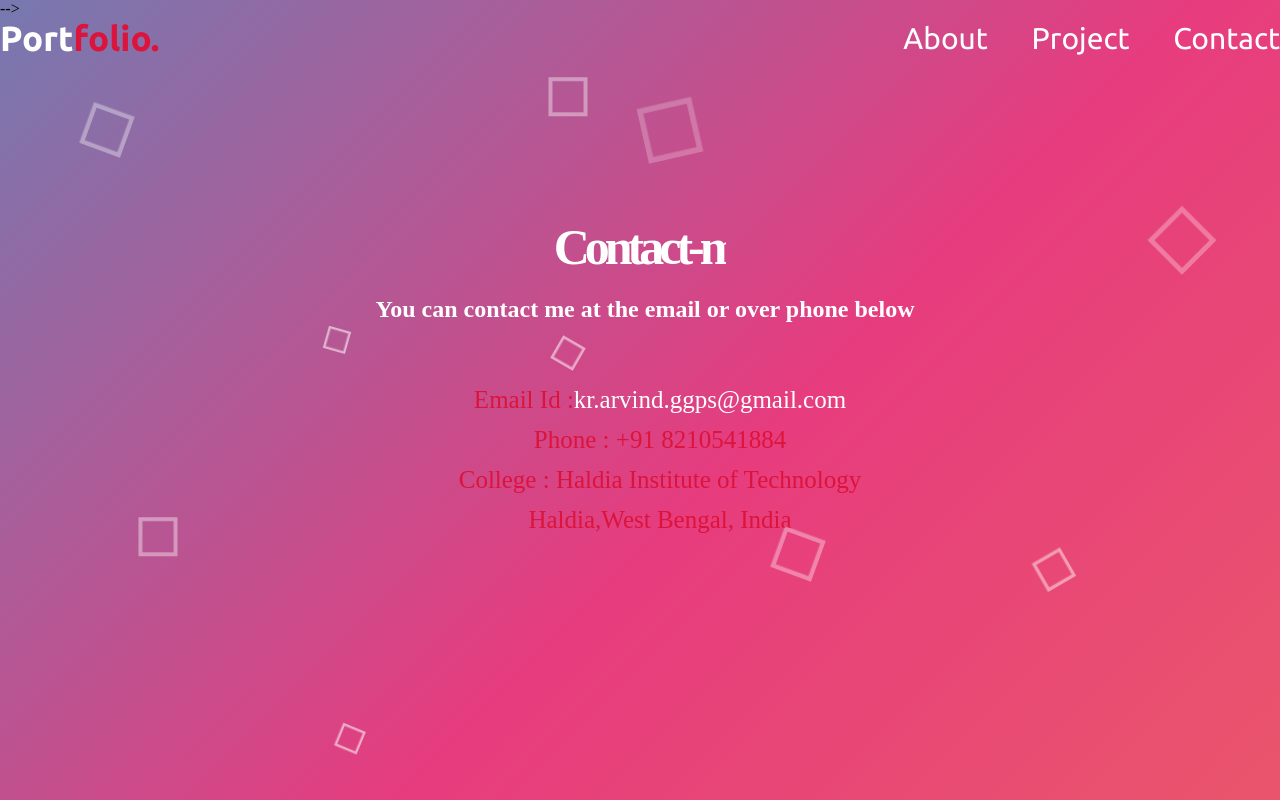
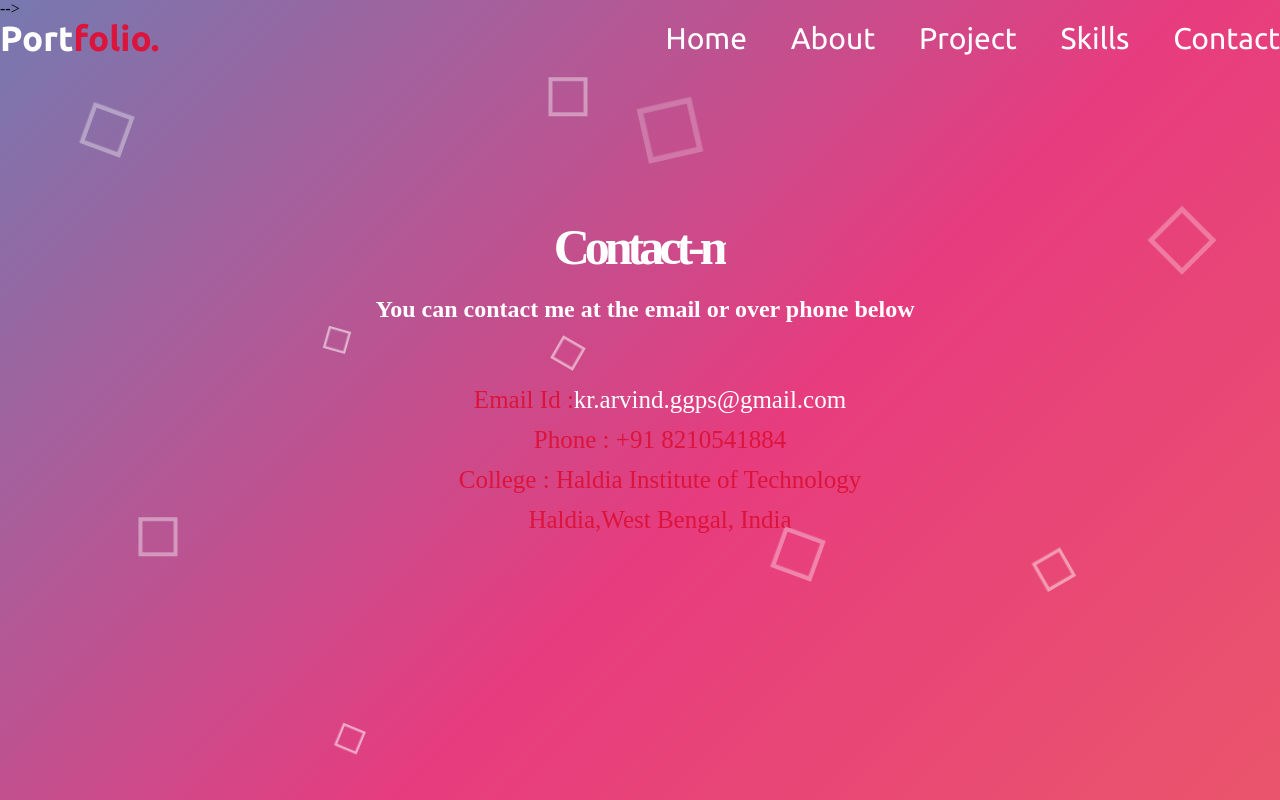
Before and after one commit to arvind0009/arvind0009.github.io, a plain HTML site: page contact.html in a window 1280 px wide. Drawn offline with Linux system fonts and the light colour scheme.

Commit message:
Update contact.html

```diff
--- a/contact.html
+++ b/contact.html
@@ -11,9 +11,11 @@
             <div class="max-width">
             <div class="logo"><a href="#">Port<span  style="color:#DC143C;font-weight:bold">folio.</span></a></div>
                 <ul class="menu">
-                    <li ><a href="about.html">About</a></li>
-                    <li ><a href="project.html" >Project</li>
-                    <li ><a href="contact.html" >Contact</a></li>
+            <li ><a href="index.html">Home</a></li>
+                        <li ><a href="about.html">About</a></li>
+                        <li ><a href="project.html">Project</a></li>
+                        <li ><a href="skills.html">Skills</a></li>
+                        <li ><a href="contact.html">Contact</a></li>
                 </ul>
             </div>
         </nav>
```
